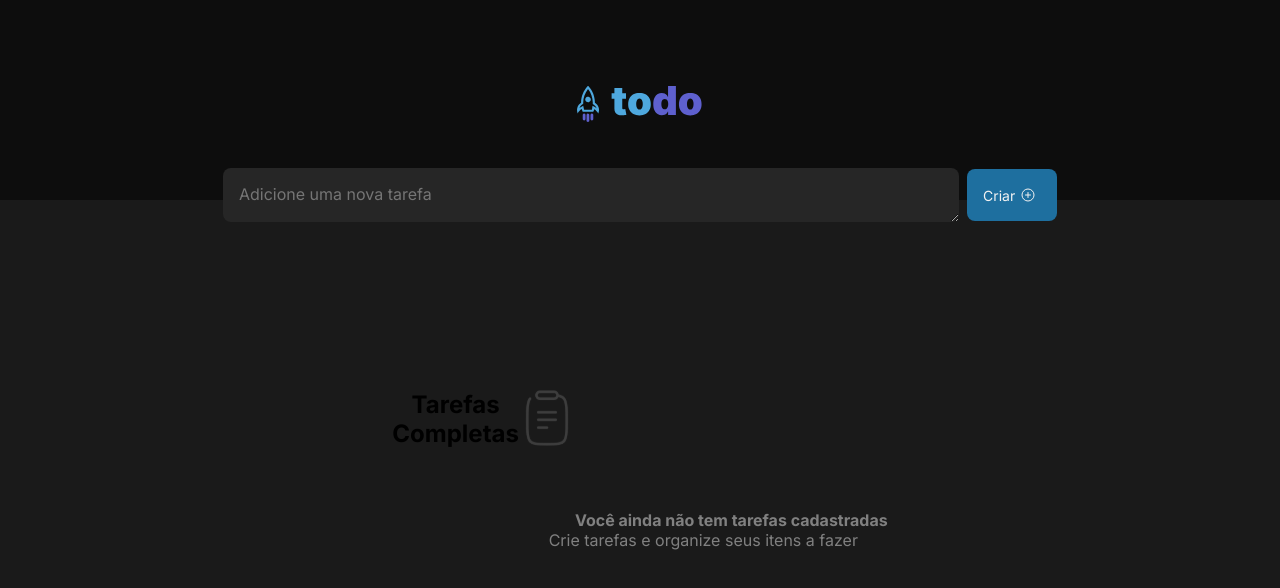
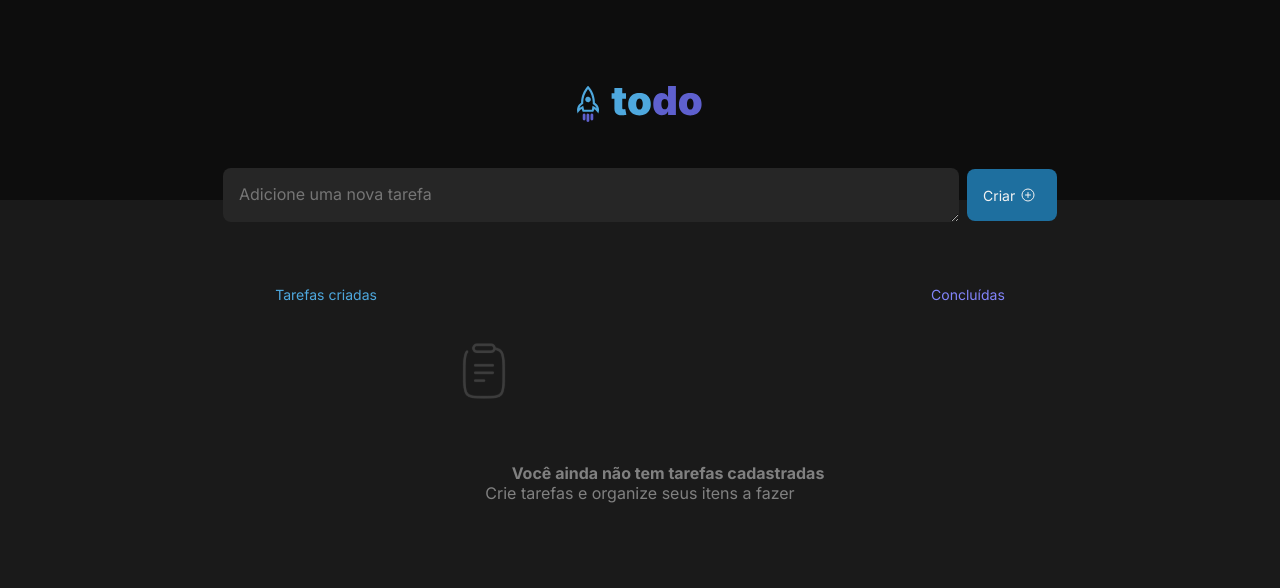
Before and after one commit to Lucas-Aparecido21/ToDoList, a React (Create React App) app: page / in a window 1280 px wide. Shown: the top 588 px of the page. Built offline with nearby package versions, Linux system fonts and the light colour scheme.

Commit message:
25-11-part2

```diff
--- a/src/App.tsx
+++ b/src/App.tsx
@@ -3,6 +3,7 @@ import "./global.css";
 import { Header } from "./components/Header";
 import { Newtask } from "./components/Newtask";
 import { Task } from "./components/Task";
+import { TaskBar } from "./components/Taskbar";
 
 export function App() {
   return (
@@ -11,10 +12,10 @@ export function App() {
 
       <div>
         <Newtask />
-      </div>
-      <div>
+
+        <TaskBar />
+
         <Task />
-
       </div>
     </div>
   );
--- a/src/components/Newtask.modules.css
+++ b/src/components/Newtask.modules.css
@@ -1,6 +1,5 @@
 .taskForm {
   width: 100%;
-  margin-bottom: 3rem;
   display: flex;
   gap: 8px;
   align-items: center;
@@ -14,7 +13,7 @@
   border: 0;
   border-radius: 8px;
   color: var(--gray-100);
-  margin-bottom: 5rem;
+
   padding: 1rem;
   width: 46rem;
   font-size: 1rem;
@@ -27,7 +26,7 @@
   color: var(--gray-100);
   border: 0;
   border-radius: 8px;
-  margin-bottom: 5rem;
+
   padding: 1rem;
   width: 5.625rem;
   height: 3.25rem;
--- a/src/components/Task.tsx
+++ b/src/components/Task.tsx
@@ -1,30 +1,13 @@
 import React from "react";
 import ClipBoard from "../assets/Clipboard.svg";
-import './Task.modules.css';
+import "./Task.modules.css";
 export function Task() {
   return (
     <article className="taskMenu">
-      <header>
-      <div className="taskCreate">
-       <h1> Tarefas</h1>
-
-      </div>
-
-        <div className="taskComplete">
-         <h1> Completas</h1>
-        </div>
-
-      </header>
-
-
-
-
-
       <div className="taskCenter">
         <img className="taskClip" src={ClipBoard} alt="ClipBoard" />
         <b>Você ainda não tem tarefas cadastradas</b>
         <p>Crie tarefas e organize seus itens a fazer</p>
-
       </div>
     </article>
   );
--- /dev/null
+++ b/src/components/Taskbar.modules.css
@@ -0,0 +1,36 @@
+.taskBar {
+  width: 100%;
+
+  display: flex;
+  flex-direction: row;
+  align-items: center;
+  justify-content: center;
+}
+
+.setWidth {
+  padding-top: 4rem;
+  display: flex;
+  flex-direction: row;
+  justify-content: space-between;
+  align-items: center;
+  width: 57%;
+}
+
+/* .createTask {
+  padding: 1.1875rem;
+} */
+
+.createTask p {
+  color: var(--blue);
+  font-size: 0.875rem;
+}
+
+/* .completeTask {
+  padding: 1.1875rem;
+  width: 50%;
+} */
+
+.completeTask p {
+  color: var(--purple);
+  font-size: 0.875rem;
+}
--- /dev/null
+++ b/src/components/Taskbar.tsx
@@ -0,0 +1,19 @@
+import React from "react";
+import "./Taskbar.modules.css";
+
+export function TaskBar() {
+  return (
+    <header className="taskBar">
+      <div className="setWidth">
+        <div className="createTask">
+          <p>Tarefas criadas</p>
+        </div>
+
+        <div className="completeTask">
+          <p>Concluídas</p>
+          <span></span>
+        </div>
+      </div>
+    </header>
+  );
+}
```
Also changed, not shown: src/components/Newtask.tsx (+7 -9 lines), src/components/Task.modules.css (+8 -12 lines).
